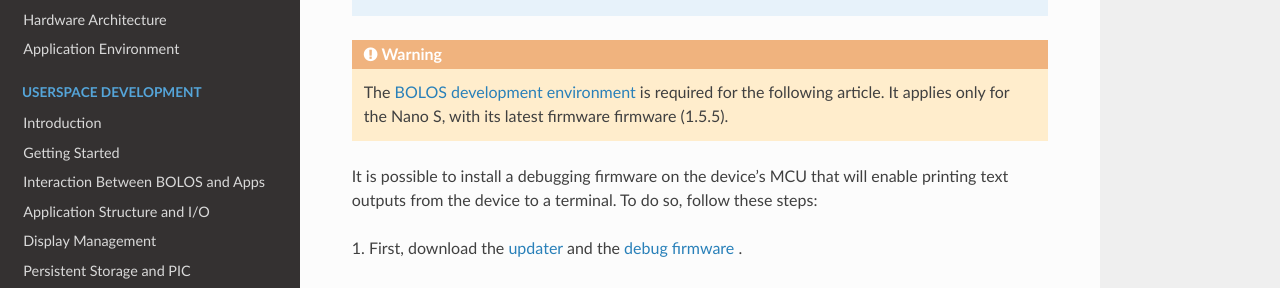
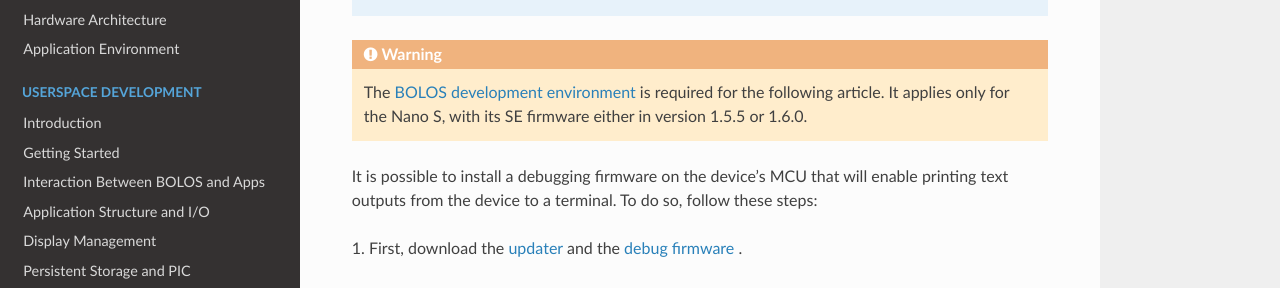
Before and after one commit to LedgerHQ/ledger-dev-doc, a Sphinx documentation site: the page built from source/userspace/debugging.rst, in a window 1280 px wide and 900 px high. Shown: the part 269-557 px from the top of the window. Built offline with Sphinx 7.4.7 and the Read the Docs theme 2.0.0, drawn with Linux system fonts in a browser that asks for light colours.

Commit message:
Debugging - The SE firmware version can either be 1.5.5 or 1.6.0

```diff
--- a/source/userspace/debugging.rst
+++ b/source/userspace/debugging.rst
@@ -13,7 +13,7 @@
 
    The :doc:`BOLOS development environment </userspace/getting_started>` is
    required for the following article. It applies only for the Nano S, with its
-   latest firmware firmware (1.5.5).
+   SE firmware either in version 1.5.5 or 1.6.0.
 
 It is possible to install a debugging firmware on the device's MCU that will
 enable printing text outputs from the device to a terminal. To do so, follow
```
